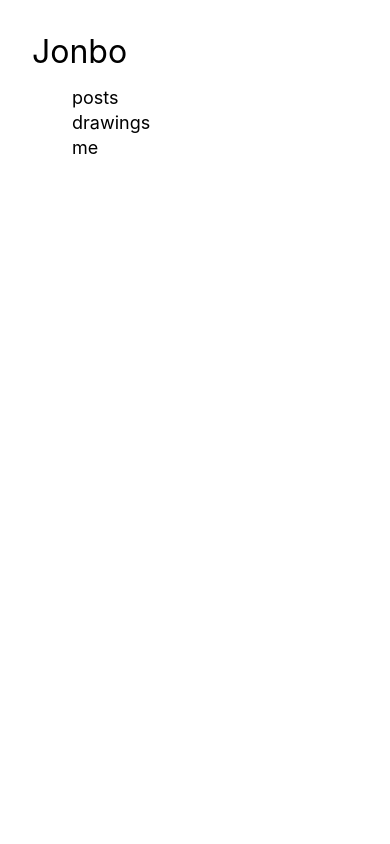
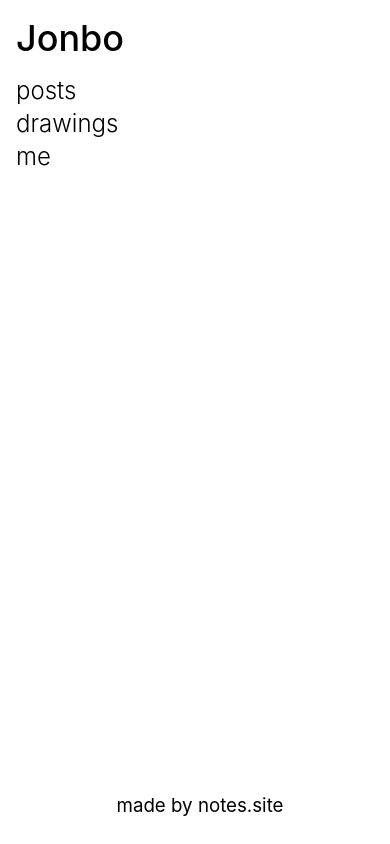
Before and after one commit to jborichevskiy/apple-notes-ipfs, a Next.js app in the folder packages/web/: page /posts/1 in a window 390 px wide. Built offline with nearby package versions, Linux system fonts and the light colour scheme; no server answers; the database is empty.

Commit message:
Created footer and overflow main body rendering

```diff
--- /dev/null
+++ b/packages/web/components/Footer.js
@@ -0,0 +1,13 @@
+import Link from "next/router";
+
+import styles from '@components/Footer.module.css'
+
+const Footer = () => {
+  return (
+    <div className={styles.container}>
+      <h3>made by notes.site</h3>
+    </div>
+  )
+};
+
+export default Footer;
--- /dev/null
+++ b/packages/web/components/Footer.module.css
@@ -0,0 +1,9 @@
+.container {
+  display: flex;
+  justify-content: center;
+  align-items: center;
+}
+
+.container h3 {
+  font-weight: 400;
+}
--- a/packages/web/components/Layout.js
+++ b/packages/web/components/Layout.js
@@ -1,5 +1,6 @@
 import styles from "@components/Layout.module.css";
-import Sidebar from "./Sidebar";
+import Sidebar from "@components/Sidebar";
+import Footer from "@components/Footer";
 
 const Layout = ({ children }) => {
   return (
@@ -8,6 +9,9 @@ const Layout = ({ children }) => {
         <Sidebar name="Jonbo" />
       </aside>
       <main className={styles.body}>{children}</main>
+      <div className={styles.footer}>
+        <Footer />
+      </div>
     </div>
   );
 };
--- a/packages/web/components/Layout.module.css
+++ b/packages/web/components/Layout.module.css
@@ -1,14 +1,17 @@
 .container {
+  height: 100vh;;
   display: grid;
   grid-template-columns: 400px 1fr;
-  grid-template-rows: auto;
+  grid-template-rows: auto auto 50px;
   grid-template-areas:
     "sidebar main"
     "sidebar main"
+    "footer main"
 }
 
 main.body {
   grid-area: main;
+  overflow-y: scroll;
 }
 
 aside.sidebar {
@@ -20,5 +23,6 @@ aside.sidebar {
     grid-template-areas:
       "sidebar sidebar"
       "main main"
+      "footer footer"
   }
 }
--- a/packages/web/components/Sidebar.js
+++ b/packages/web/components/Sidebar.js
@@ -1,11 +1,13 @@
 import Link from "next/link";
 
 import styles from "@components/Sidebar.module.css";
+import Footer from "@components/Footer";
 
 const Sidebar = ({ name }) => {
   return (
     <div className={styles.container}>
       <h1 className={styles.title}>{name}</h1>
+      <div className={styles.listContainer}>
         <ul className={styles.list}>
           <li className={styles.listItem}>
             <Link href="/posts">posts</Link>
@@ -18,6 +20,7 @@ const Sidebar = ({ name }) => {
           </li>
         </ul>
       </div>
+    </div>
   );
 };
 
--- a/packages/web/components/Sidebar.module.css
+++ b/packages/web/components/Sidebar.module.css
@@ -1,20 +1,38 @@
 .container {
-  padding: 2rem;
+  padding: 4rem;
   display: flex;
   flex-direction: column;
 }
 
 .title {
-  font-size: xx-large;
-  font-weight: 400;
+  font-size: 48px;
+  font-weight: 500;
 }
 
 ul.list {
   margin-top: 1rem;
   list-style-type: none;
+  padding: 0;
+  margin: 0;
+  margin-top: 1rem;
 }
 
 li.listItem {
   margin-bottom: 0.25rem;
-  font-size: 18px;
+  font-size: 36px;
+  font-weight: 300;
 }
+
+@media screen and (max-width: 900px) {
+  .container {
+    padding: 1rem;
+  }
+
+  .title {
+    font-size: 36px;
+  }
+
+  li.listItem {
+    font-size: 24px;
+  }
+}
--- a/packages/web/styles/globals.css
+++ b/packages/web/styles/globals.css
@@ -18,6 +18,7 @@ body {
   margin: 0;
   font-family: -apple-system, BlinkMacSystemFont, Segoe UI, Roboto, Oxygen,
     Ubuntu, Cantarell, Fira Sans, Droid Sans, Helvetica Neue, sans-serif;
+  height: 100vh;
 }
 
 a {
```
Lines whose indentation alone changed are shown as unchanged.
